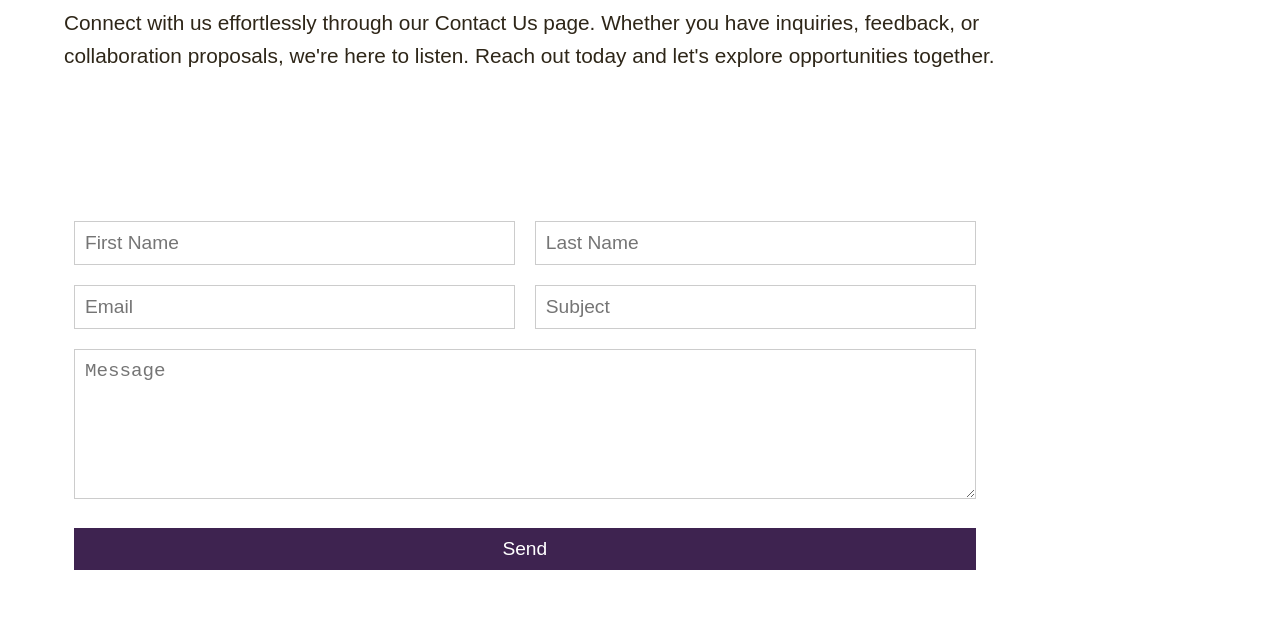
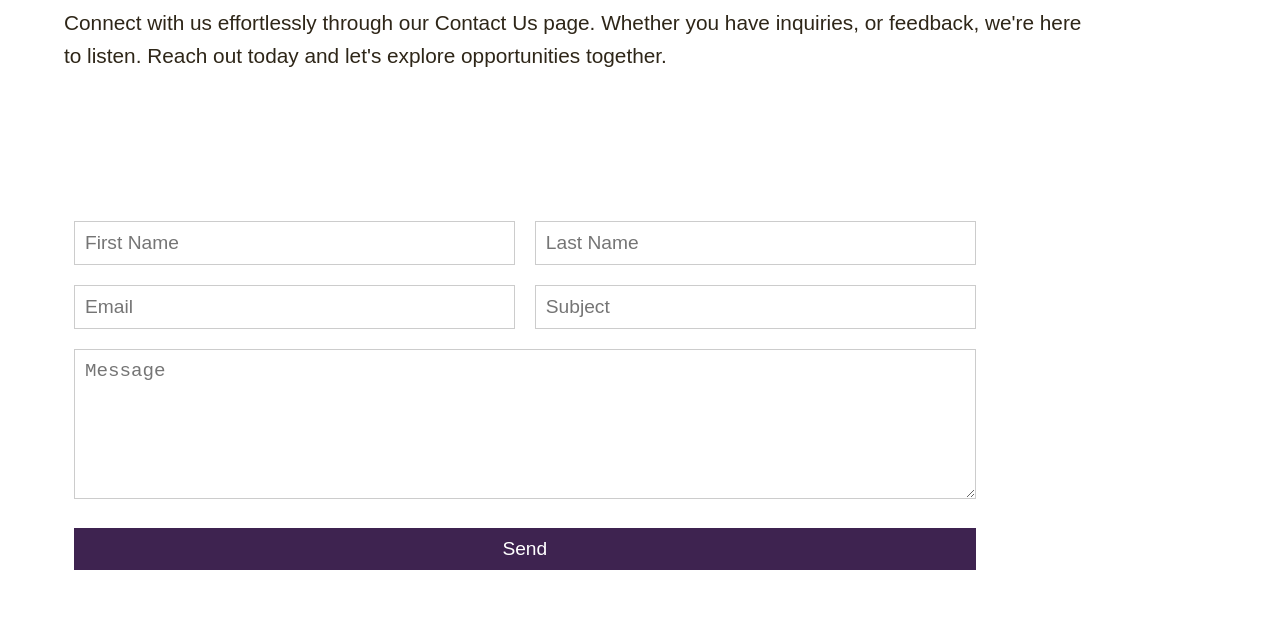
Before and after one commit to gousepeer3919/FleetCalculator, a plain HTML site: page contact.html in a window 1280 px wide. Shown: the part 269-913 px from the top of the page. Drawn offline with Linux system fonts and the light colour scheme.

Commit message:
Update contact.html

```diff
--- a/contact.html
+++ b/contact.html
@@ -47,7 +47,7 @@
         <h2 class="heading-secondary">
           Contact us
         </h2>
-        <p>Connect with us effortlessly through our Contact Us page. Whether you have inquiries, feedback, or collaboration proposals, we're here to listen. Reach out today and let's explore opportunities together.</p>
+        <p>Connect with us effortlessly through our Contact Us page. Whether you have inquiries, or feedback, we're here to listen. Reach out today and let's explore opportunities together.</p>
       </div>
 
       <div class="contact-form mb">
```
